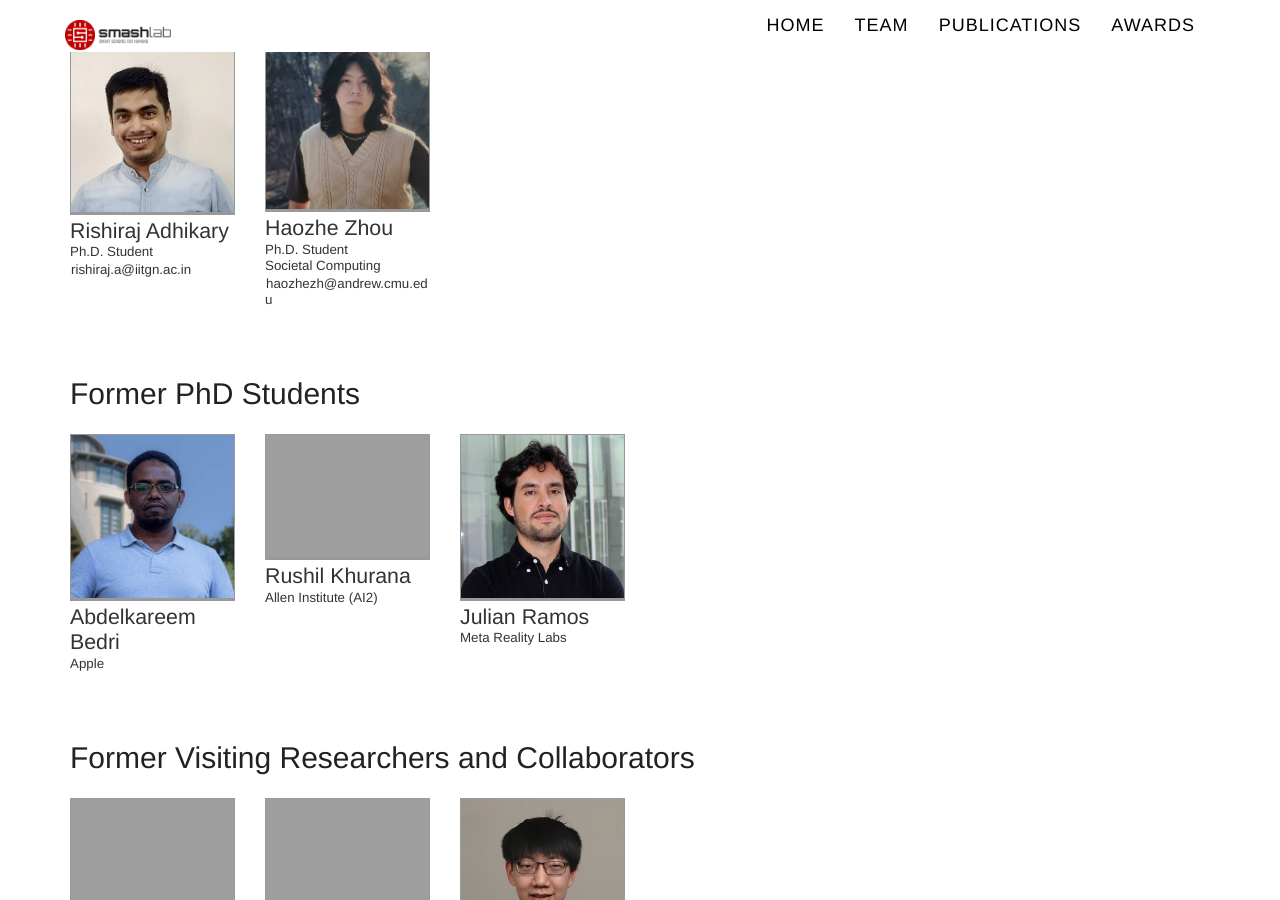
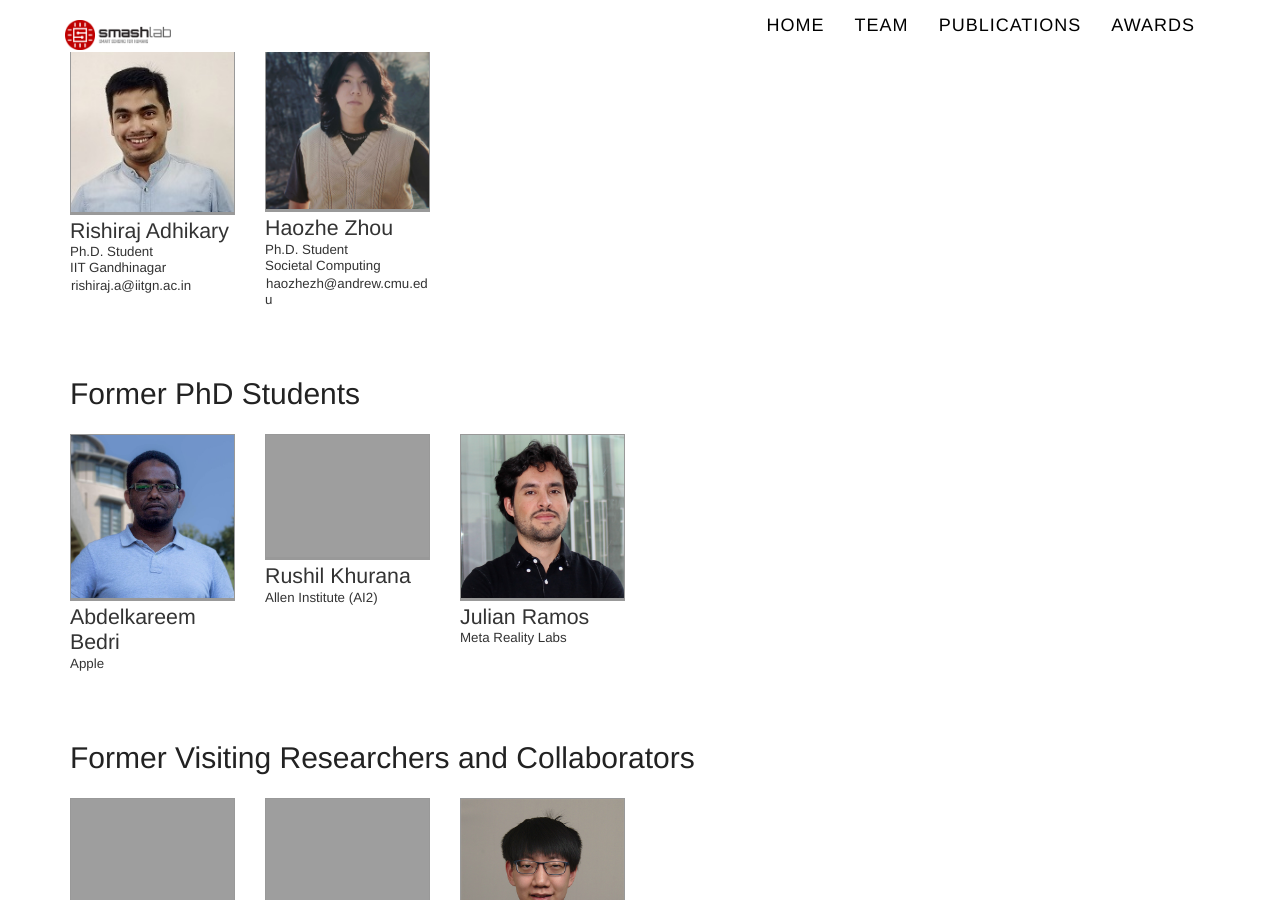
Before and after one commit to cmusmashlab/cmusmashlab.github.io, a Jekyll site: the page built from members/index.html, in a window 1280 px wide and 900 px high, scrolled down 840 px. Built offline with Jekyll 4.4.1, drawn with Linux system fonts in a browser that asks for light colours; nearby versions of some CDN libraries; some web fonts are replaced.

Commit message:
updated Rishiraj's affiliation

```diff
--- a/_data/affiliations.yml
+++ b/_data/affiliations.yml
@@ -3,3 +3,4 @@ ISR: Institute of Software Research
 SCS: Computer Science
 sc: Societal Computing
 IIT_Madras: IIT Madras
+IIT_Gandhinagar: IIT Gandhinagar
--- a/_data/members.yml
+++ b/_data/members.yml
@@ -94,7 +94,7 @@
   email: rishiraj.a@iitgn.ac.in
   website: https://rishi-a.github.io
   degree: Ph.D. Student
-  affiliation: IIT Gandhinagar
+  affiliation: IIT_Gandhinagar
   status: current
 
 # Past Collaborators
```
